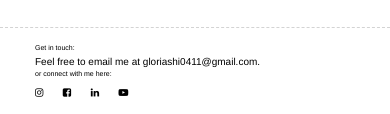
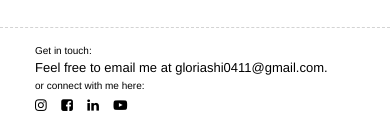
Before and after one commit to gloria-shi/gloria-shi.github.io, a plain HTML site: page index.html in a window 390 px wide. Shown: the part 1221-1335 px from the top of the page. Drawn offline with nearby package versions, Linux system fonts and the light colour scheme.

Commit message:
Add files via upload

```diff
--- a/css/main.css
+++ b/css/main.css
@@ -125,10 +125,15 @@ footer{
 }
 @media only screen and (max-width: 768px) {
   .footer-text{
-    font-size:7px;
+    font-size:10px;
   }
   .footer-text2{
-    font-size: 10px;
+    font-size: 13px;
+  }
+  .icons i{
+    color:#000000;
+    padding-right: 10px;
+    font-size: 3.5vw;
   }
 }
 /*intro*/
```
